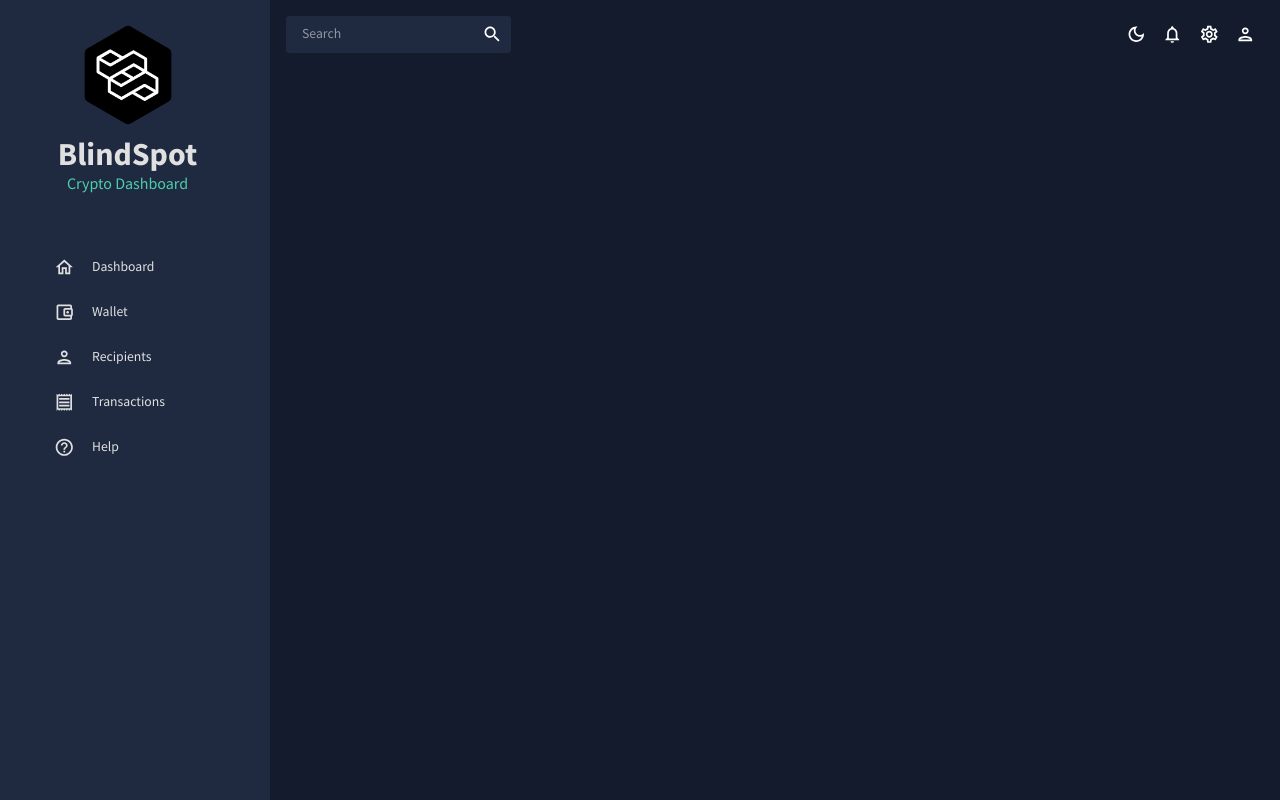
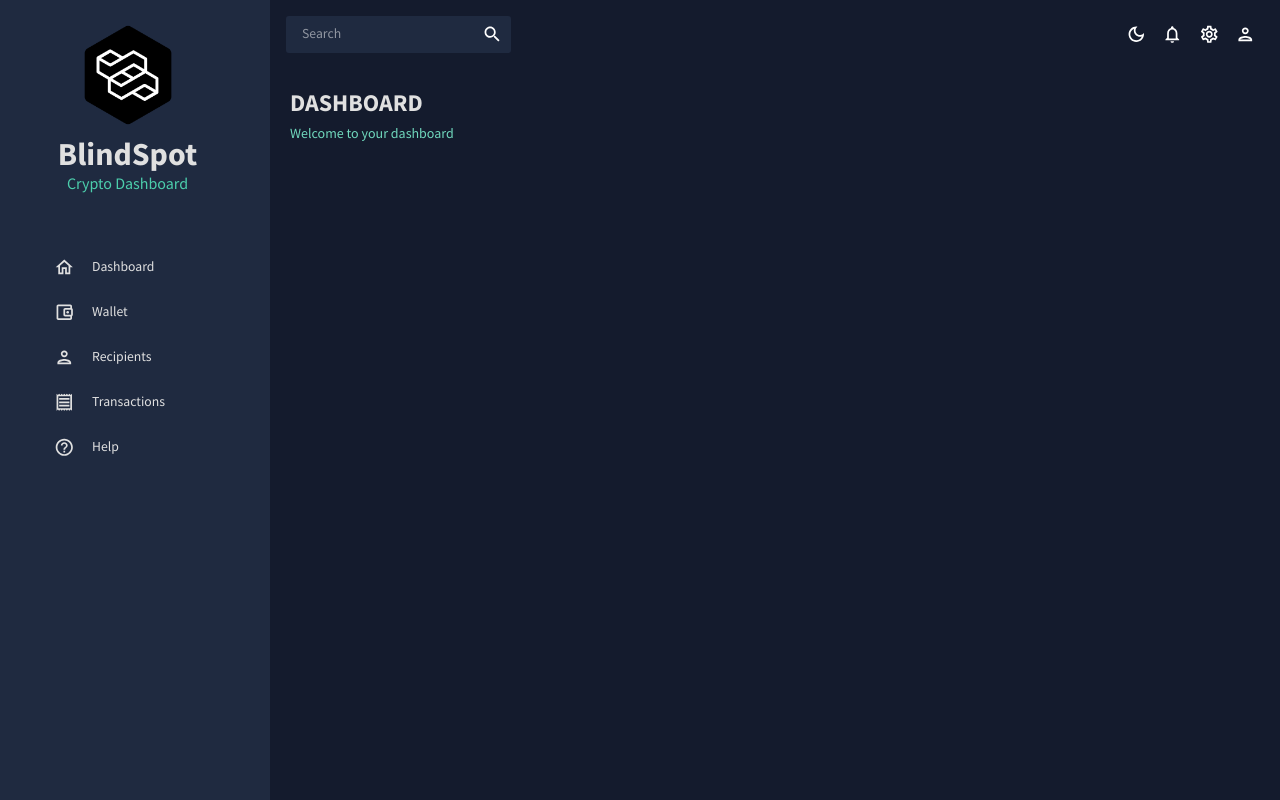
Before and after one commit to Rayne182/crypto-dash, a React (Create React App) app: page / in a window 1280 px wide. Built offline with nearby package versions, Linux system fonts and the light colour scheme.

Commit message:
Route and header for dashboard page added

```diff
--- a/src/App.js
+++ b/src/App.js
@@ -1,7 +1,7 @@
 import { ColorModeContext, useMode } from './theme';
 import { CssBaseline, ThemeProvider } from '@mui/material';
 import Topbar from "./scenes/global/Topbar";
-//import Dashboard from './scenes/dashboard';
+import Dashboard from './scenes/dashboard';
 import Sidebar from './scenes/global/Sidebar';
 //import CurrencyInfo from './scenes/currencyinfo';
 import { Routes, Route } from "react-router-dom";
@@ -18,8 +18,8 @@ function App() {
           <main className="content">
             <Topbar />
             <Routes>
-              {/*<Route path="/" element={<Dashboard />} />
-              <Route path="/info" element={<CurrencyInfo />} />*/}
+              <Route path="/" element={<Dashboard />} />
+              {/*<Route path="/info" element={<CurrencyInfo />} />*/}
             </Routes>
           </main>
         </div>
--- a/src/components/Header.jsx
+++ b/src/components/Header.jsx
@@ -7,16 +7,18 @@ const Header = ({ title, subtitle }) => {
   return (
     <Box mb="30px">
       <Typography
-        variant="h2"
+        variant="h3"
         color={colors.grey[100]}
         fontWeight="bold"
         sx={{ m: "0 0 5px 0" }}
       >
         {title}
       </Typography>
-      <Typography variant="h5" color={colors.greenAccent[400]}>
+      <Typography variant="h6" color={colors.greenAccent[400]}>
         {subtitle}
       </Typography>
     </Box>
   );
 };
+
+export default Header;
--- a/src/scenes/dashboard/index.jsx
+++ b/src/scenes/dashboard/index.jsx
@@ -1,5 +1,6 @@
 import { Box, Button, IconButton, Typography, useTheme } from "@mui/material";
 import { tokens } from "../../theme";
+import Header from "../../components/Header";
 
 const Dashboard = () => {
     const theme = useTheme();
@@ -8,11 +9,11 @@ const Dashboard = () => {
     return (
       <Box m="20px">
         {/* HEADER */}
-            {/*<Box display="flex" justifyContent="space-between" alignItems="center">
-            <Header title="DASHBOARD" subtitle="Welcome to your dashboard" />
+        <Box display="flex" justifyContent="space-between" alignItems="center">
+          <Header title="DASHBOARD" subtitle="Welcome to your dashboard" />
 
-    </Box>*/}
         </Box>
+      </Box>
     );
   };
 
```
Also changed, not shown: src/components/Table.jsx (added).
